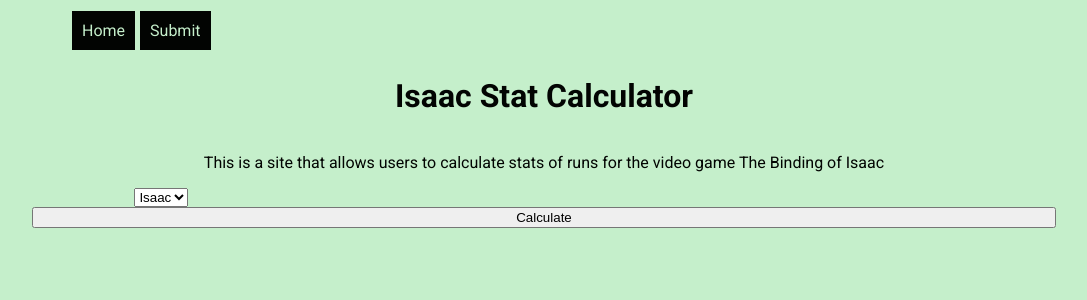
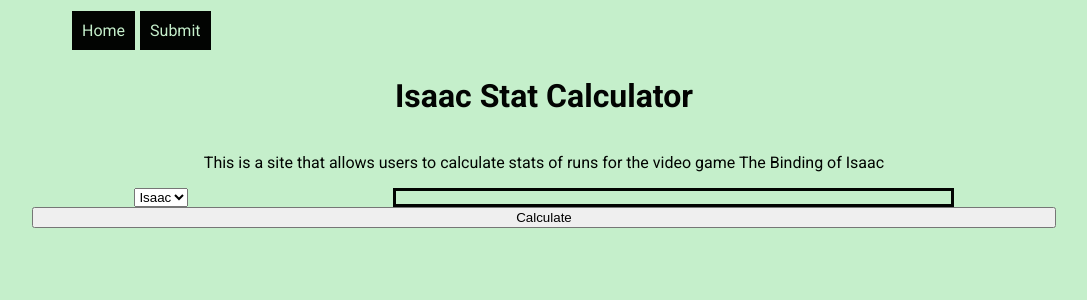
Before and after one commit to bardinasjacob/isaacApp, a PHP site: page / in a window 1280 px wide. Shown: the top 300 px of the page, without its empty margins (96-1183 px from the left). Run offline with PHP 8.4, Linux system fonts and the light colour scheme; data that the repository does not hold is empty.

Commit message:
Added border box to item select buttons and added flexbox for item select buttons

```diff
--- a/charTable.php
+++ b/charTable.php
@@ -42,4 +42,3 @@
     echo json_encode($response);
 
     mysqli_close($conn);
-?>
--- a/index.html
+++ b/index.html
@@ -20,7 +20,7 @@
             <h1>Isaac Stat Calculator</h1>
             <p>This is a site that allows users to calculate stats of runs for the video game The Binding of Isaac </p>
         </header>
-        <main>
+        <main  style="flex-direction: column;">
             <div class="hero">
                 <div id="characterPanel">
                     <picture id="charPicture"></picture>
--- a/styles.css
+++ b/styles.css
@@ -51,7 +51,6 @@ header{
 
 main{
     display: flex;
-    flex-direction: column;
     justify-content: center;
 }
 
@@ -64,14 +63,6 @@ main{
 #characterPanel{
     display: flex;
     flex-direction: row;
-    margin-left: 10%;
-    margin-right: 10%;
-}
-
-#itemPanel{
-    display: flex;
-    flex-direction: row;
-    width: 100%;
     margin-left: 10%;
     margin-right: 10%;
 }
@@ -103,8 +94,26 @@ form button:hover{
     color: var(--tertiary-color);
 }
 
-.itemBox{
+
+#itemPanel{
     display: flex;
+    flex-direction: row;
+    width: 100%;
+    margin-left: 10%;
+    margin-right: 10%;
+    border: 3px #020402;
+    border-style: solid;
+    padding: 3px;
+}
+
+
+#itemBox{
+    width: 100%;
+    display: flex;
+    flex-direction: row;
+    flex-wrap: wrap;
+    justify-content: start;
+
 }
 
 .itemButton{
@@ -112,7 +121,7 @@ form button:hover{
     margin-top: 4px;
     background-color: var(--secondary-color);
     color: var(--primary-color);
-    width: 20%;
+    width: fit-content;
     margin: 1px;
     border-color: var(--secondary-color);
 }
```
